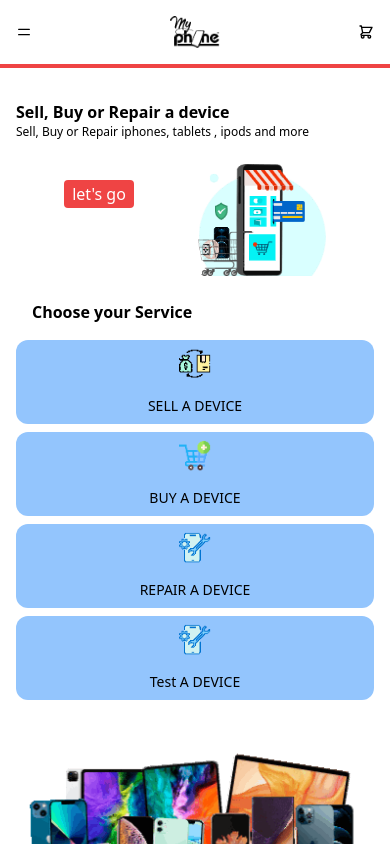
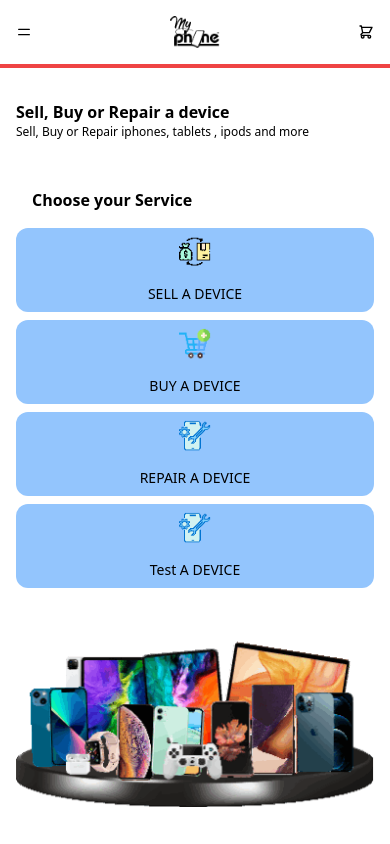
Before and after one commit to stevenFrozt/my-phone, a Next.js app: page / in a window 390 px wide. Shown: the top 844 px of the page. Built offline with nearby package versions, Linux system fonts and the light colour scheme.

Commit message:
Update index.js

```diff
--- a/pages/index.js
+++ b/pages/index.js
@@ -18,17 +18,6 @@ export default function index() {
             <p className="text-xs">
               Sell, Buy or Repair iphones, tablets , ipods and more
             </p>
-          </div>
-          {/* landing pic and button */}
-          <div className="flex justify-around md:justify-center px-4">
-            <button className="bg-red-500 text-white h-7 p-2 flex items-center rounded mt-4">
-              let&apos;s go
-            </button>
-            <img
-              src="images/sell_smart/landing.png"
-              alt=""
-              className="h-28 md:h-36"
-            />
           </div>
 
           {/* services cards */}
```
